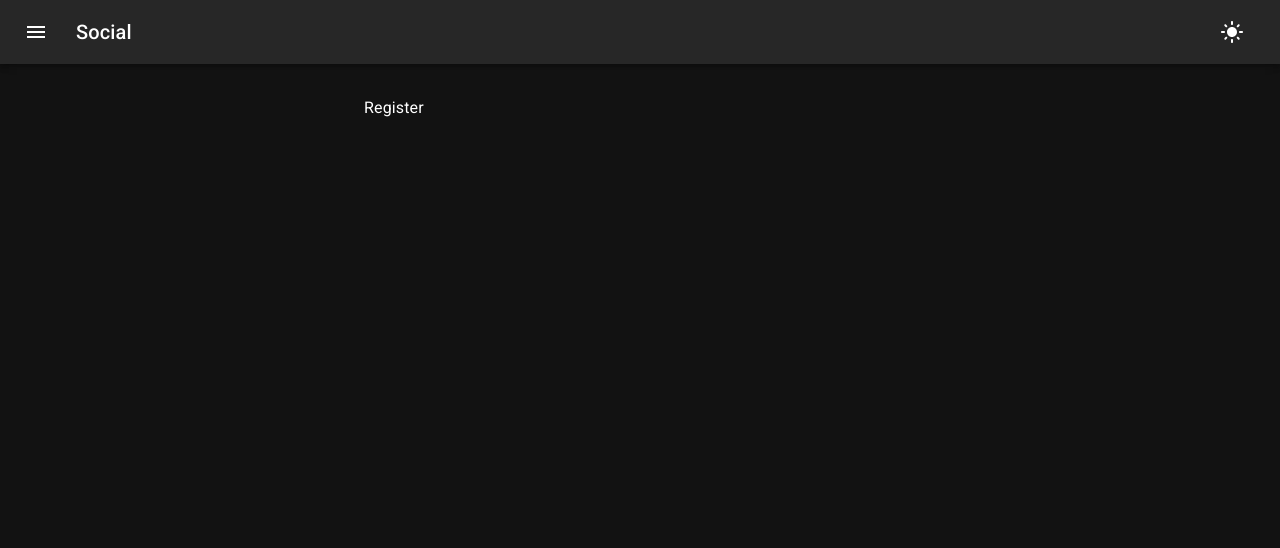
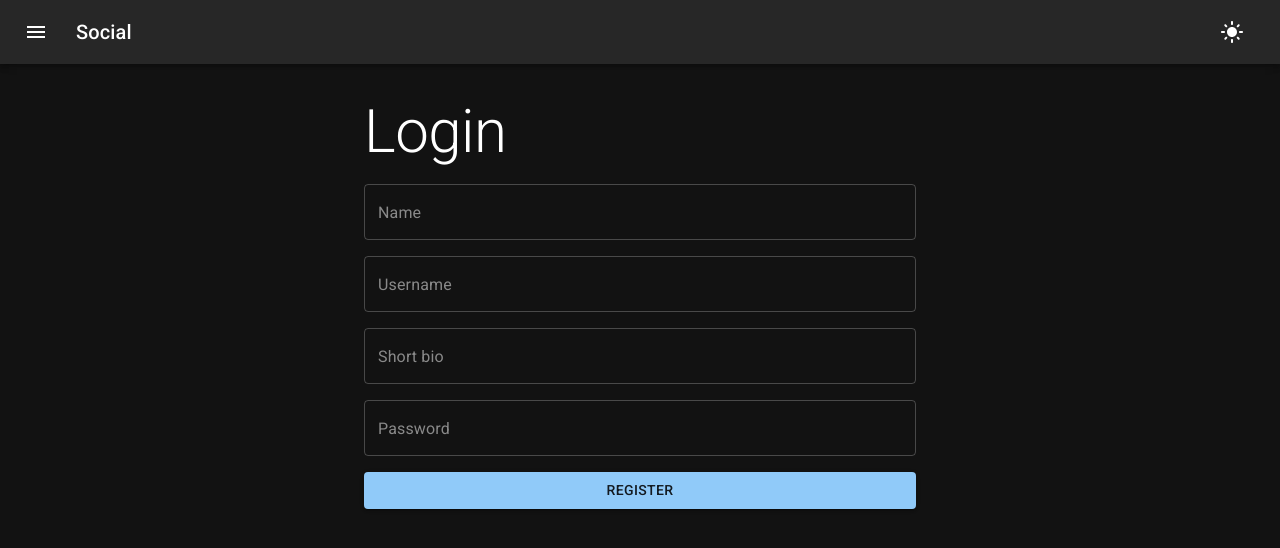
Before and after one commit to kyawhla-commit/pwd2-, a React (Vite) app in the folder social/: page /register in a window 1280 px wide. Shown: the top 548 px of the page. Built offline with nearby package versions, Linux system fonts and the light colour scheme.

Commit message:
add login form with react hook form  and register

```diff
--- a/social/package.json
+++ b/social/package.json
@@ -18,6 +18,7 @@
     "@tanstack/react-query": "^5.85.6",
     "react": "^19.1.0",
     "react-dom": "^19.1.0",
+    "react-hook-form": "^7.62.0",
     "react-router": "^7.8.2"
   },
   "devDependencies": {
--- a/social/src/pages/Login.jsx
+++ b/social/src/pages/Login.jsx
@@ -4,15 +4,45 @@ import {
     OutlinedInput,
     Typography,
 } from "@mui/material";
+
+import { useForm } from "react-hook-form"
+
 export default function Login() {
+   const {
+    register,
+    handleSubmit,
+    formState: { errors },
+  } = useForm()
+
+    const onSubmit = data => {
+        console.log(data)
+    }
     return <Box>
-        <Typography variant="h2" sx={{mb: 4}}>
+        <Typography variant="h2" sx={{ mt: 4 }}>
             Login
         </Typography>
-        <form>
-            <OutlinedInput placeholder="Username" sx={{ mb: 2}} fullWidth/>
-            <OutlinedInput placeholder="Password" type="password" sx={{ mb: 2}} fullWidth/>
-            <Button variant="contained" fullWidth>Login</Button>
+        <form onSubmit={handleSubmit(onSubmit)}>
+            <OutlinedInput
+                placeholder="Username"
+                sx={{ mt: 2 }}
+                fullWidth
+                {...register("username", { required: true })}
+            />
+            {errors.username && <Typography color="error">This field is required</Typography>}
+
+            <OutlinedInput
+                placeholder="Password"
+                type="password"
+                sx={{ mt: 2 }}
+                fullWidth
+                {...register("password", { required: true })}
+            />
+            {errors.password &&
+            <Typography color="error">
+                This field is required
+            </Typography>}
+
+            <Button type="submit" sx={{ mt: 2}} variant="contained" fullWidth>Login</Button>
         </form>
     </Box>
 }
--- a/social/src/pages/register.jsx
+++ b/social/src/pages/register.jsx
@@ -1,3 +1,60 @@
+import {
+    Box,
+    Button,
+    OutlinedInput,
+    Typography,
+} from "@mui/material";
+
+import { useForm } from "react-hook-form"
+
 export default function Register() {
-    return <div>Register</div>
+   const {
+    register,
+    handleSubmit,
+    formState: { errors },
+  } = useForm()
+
+    const onSubmit = data => {
+        console.log(data)
+    }
+    return <Box>
+        <Typography variant="h2" sx={{ mt: 4 }}>
+            Login
+        </Typography>
+        <form onSubmit={handleSubmit(onSubmit)}>
+            <OutlinedInput
+                placeholder="Name"
+                sx={{ mt: 2 }}
+                fullWidth
+                {...register("name", { required: true })}
+            />
+            {errors.name && <Typography color="error">Name is required</Typography>}
+            <OutlinedInput
+                placeholder="Username"
+                sx={{ mt: 2 }}
+                fullWidth
+                {...register("username", { required: true })}
+            />
+            {errors.username && <Typography color="error">Username is required</Typography>}
+            <OutlinedInput
+                placeholder="Short bio"
+                sx={{ mt: 2 }}
+                fullWidth
+            />
+
+            <OutlinedInput
+                placeholder="Password"
+                type="password"
+                sx={{ mt: 2 }}
+                fullWidth
+                {...register("password", { required: true })}
+            />
+            {errors.password &&
+            <Typography color="error">
+                Password is required
+            </Typography>}
+
+            <Button type="submit" sx={{ mt: 2}} variant="contained" fullWidth>Register</Button>
+        </form>
+    </Box>
 }
```
Also changed, not shown: 1 other file (tests, documents, lock files or other folders).
